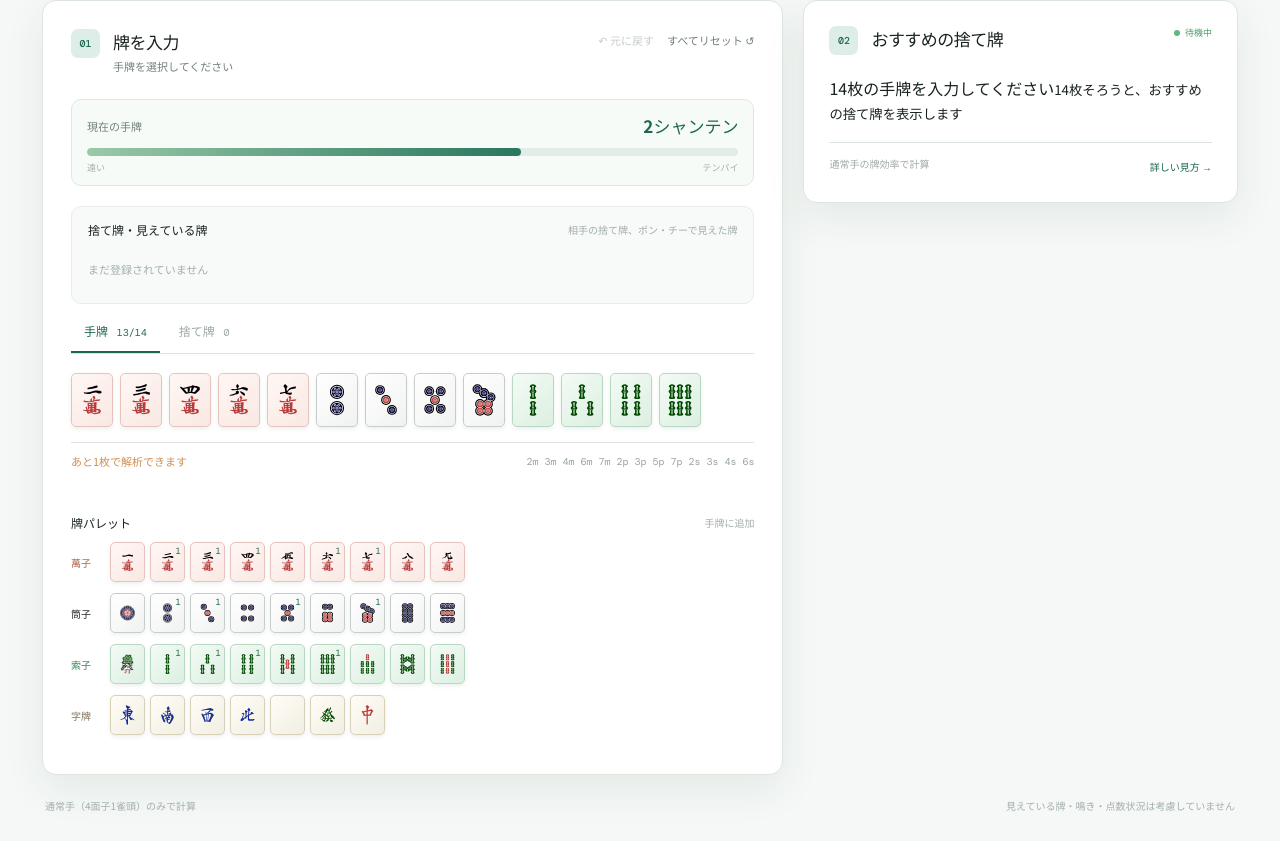
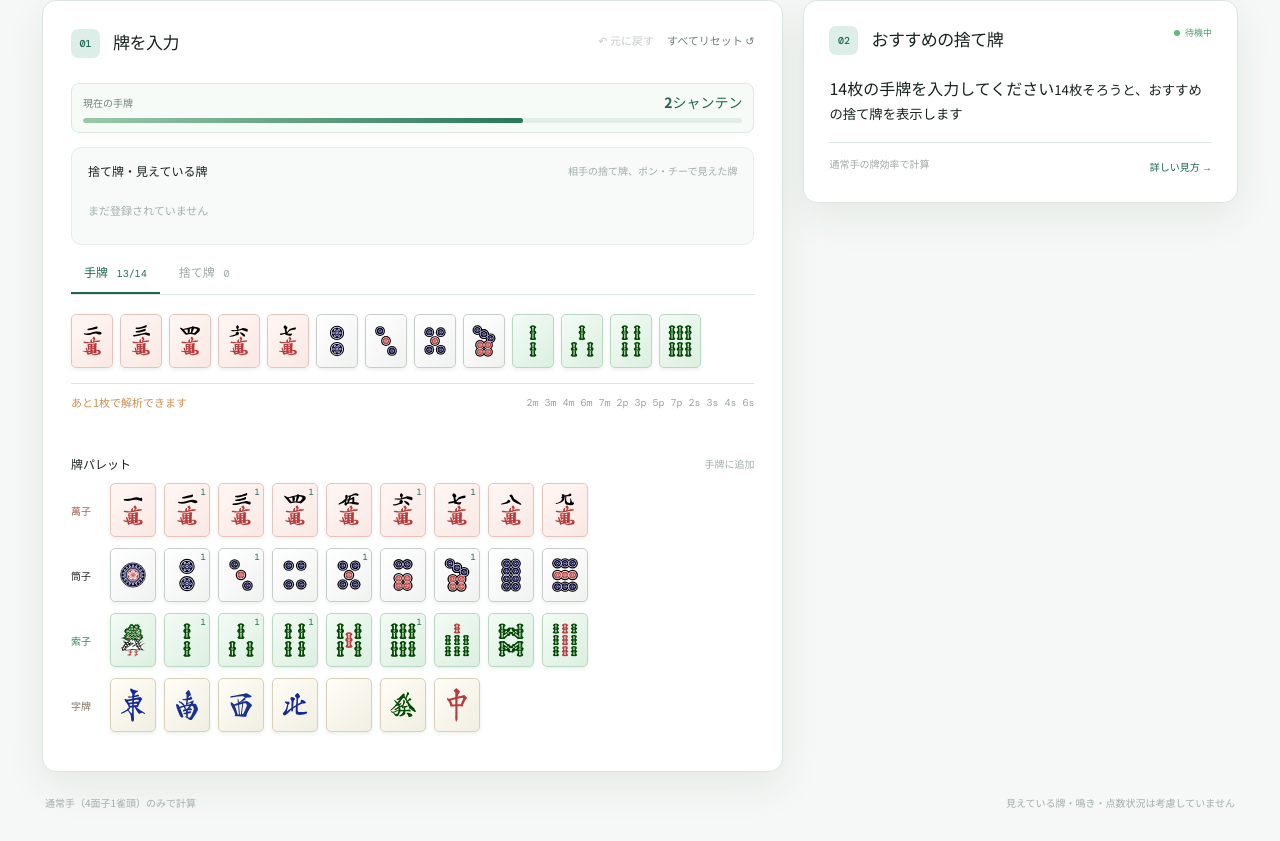
Before and after one commit to sheet00/jantama-tool, a React (Vite) app in the folder src/: page / in a window 1280 px wide. Built offline with nearby package versions, Linux system fonts and the light colour scheme.

Commit message:
ゲージと牌パレットの表示を調整

```diff
--- a/src/src/components/HandEditor.tsx
+++ b/src/src/components/HandEditor.tsx
@@ -24,7 +24,7 @@ export function HandEditor({ hand, visible, shanten, counts, destination, histor
   const displayHand = drawnTile ? [...sortedHand, drawnTile] : sortedHand
 
   return <section className="panel input-panel">
-    <div className="panel-heading"><div><span className="step">01</span><div><h2>牌を入力</h2><p>手牌を選択してください</p></div></div><div className="heading-actions"><button className="text-button" onClick={onUndo} disabled={!historyLength}>↶ 元に戻す</button><button className="text-button" onClick={onReset}>すべてリセット ↺</button></div></div>
+    <div className="panel-heading"><div><span className="step">01</span><div><h2>牌を入力</h2></div></div><div className="heading-actions"><button className="text-button" onClick={onUndo} disabled={!historyLength}>↶ 元に戻す</button><button className="text-button" onClick={onReset}>すべてリセット ↺</button></div></div>
     <ShantenGauge shanten={shanten} handLength={hand.length} />
     <div className="visible-editor"><div className="subheading"><span>捨て牌・見えている牌</span><small>相手の捨て牌、ポン・チーで見えた牌</small></div><div className="tile-row visible-row">{visible.length ? visible.map((id, index) => <button key={`${id}-${index}`} className={`tile tile-small suit-${tileById(id).suit}`} onClick={() => onRemoveVisible(id)} aria-label={`${tileById(id).label}を捨て牌から削除`}><img className="tile-art" src={`/tiles/${tileById(id).asset}`} alt="" /></button>) : <span className="empty-state">まだ登録されていません</span>}</div></div>
     <div className="destination-tabs"><button className={destination === 'hand' ? 'active' : ''} onClick={() => onDestinationChange('hand')}>手牌 <b>{hand.length}/14</b></button><button className={destination === 'visible' ? 'active' : ''} onClick={() => onDestinationChange('visible')}>捨て牌 <b>{visible.length}</b></button></div>
--- a/src/src/components/ShantenGauge.tsx
+++ b/src/src/components/ShantenGauge.tsx
@@ -8,6 +8,5 @@ export function ShantenGauge({ shanten, handLength }: Props) {
   return <div className="shanten-gauge" aria-label={`現在${displayShanten}`}>
     <div className="gauge-heading"><span>現在の手牌</span><strong>{handLength ? displayShanten : '—'}</strong></div>
     <div className="gauge-track"><span style={{ width: `${handLength ? progress : 0}%` }} /></div>
-    <div className="gauge-scale"><span>遠い</span><span>テンパイ</span></div>
   </div>
 }
```
Also changed, not shown: src/src/App.css.
